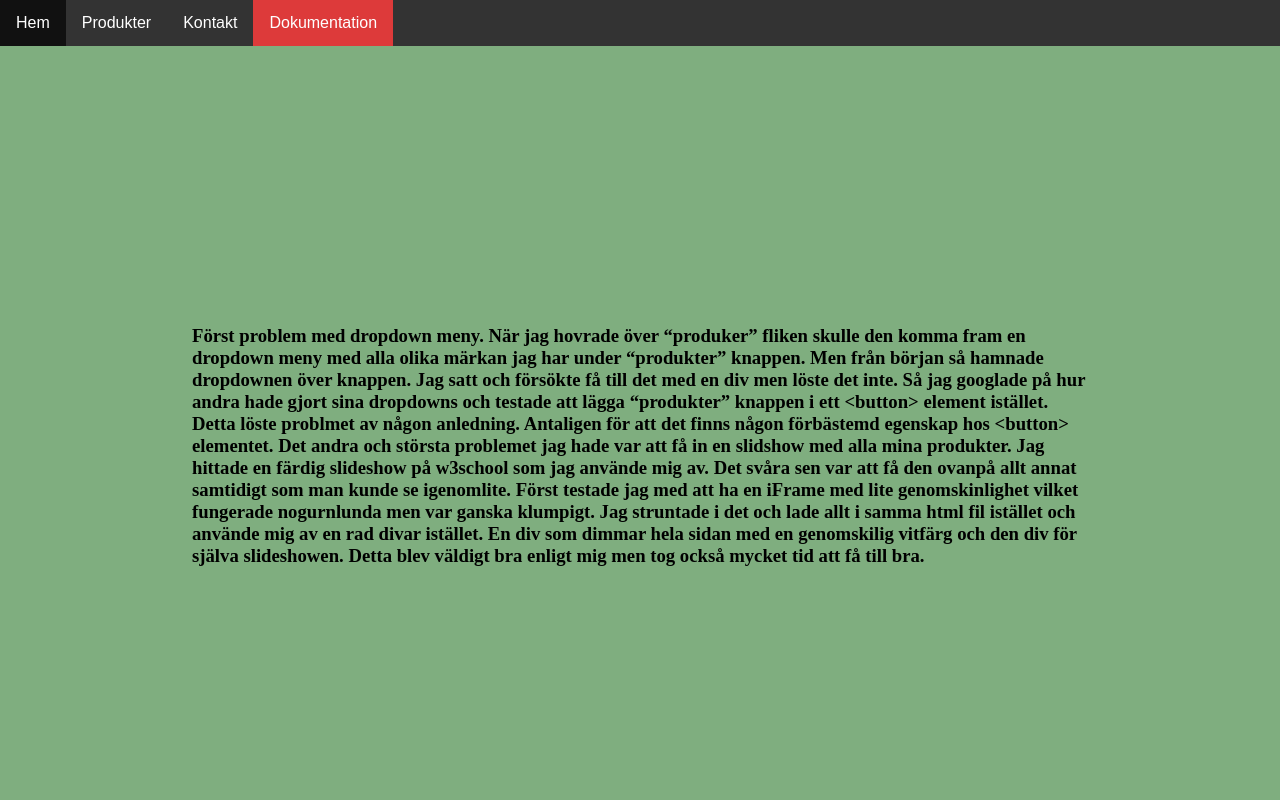
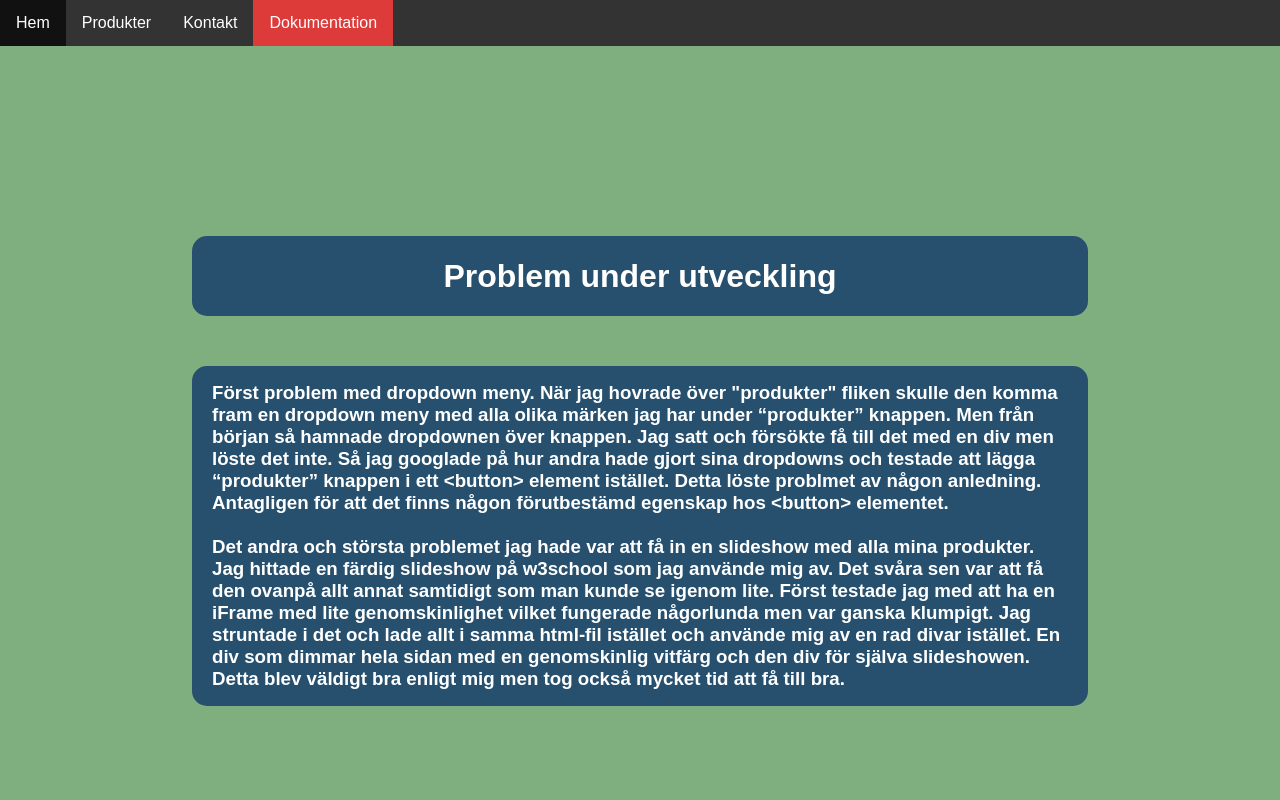
Before and after one commit to snottra/uppgift-2, a plain HTML site: page Dokumentation/documentation.html in a window 1280 px wide. Shown: the top 800 px of the page. Drawn offline with Linux system fonts and the light colour scheme.

Commit message:
dokumentation fix

```diff
--- a/Dokumentation/documentation.html
+++ b/Dokumentation/documentation.html
@@ -28,22 +28,29 @@
     </nav>
 
     <div class="page_container">
+        <div class="title">
+            <h1>Problem under utveckling</h1>
+        </div>
         <div class="description">
             <h3>
-                Först problem med dropdown meny. När jag hovrade över “produker” fliken skulle den komma fram en
-                dropdown meny med alla olika märkan jag har under “produkter” knappen. Men från början så hamnade
+                Först problem med dropdown meny. När jag hovrade över "produkter" fliken skulle den komma fram en
+                dropdown meny med alla olika märken jag har under “produkter” knappen. Men från början så hamnade
                 dropdownen över knappen. Jag satt och försökte få till det med en div men löste det inte. Så jag
-                googlade på hur andra hade gjort sina dropdowns och testade att lägga “produkter” knappen i ett &lt;button&gt;
-                    element istället. Detta löste problmet av någon anledning. Antaligen för att det finns någon
-                    förbästemd egenskap hos &lt;button&gt; elementet.
+                googlade på hur andra hade gjort sina dropdowns och testade att lägga “produkter” knappen i ett
+                &lt;button&gt; element istället. Detta löste problmet av någon anledning. Antagligen för att det finns
+                någon förutbestämd egenskap hos &lt;button&gt; elementet.
+                <br>
+                <br>
+                Det andra och största problemet jag hade var att få in en slideshow med alla mina produkter. Jag hittade
+                en färdig slideshow på w3school som jag använde mig av. Det svåra sen var att få den ovanpå allt annat
+                samtidigt som man kunde se igenom lite. Först testade jag med att ha en iFrame med lite genomskinlighet
+                vilket fungerade någorlunda men var ganska klumpigt. Jag struntade i det och lade allt i samma html-fil
+                istället och använde mig av en rad divar istället. En div som dimmar hela sidan med en genomskinlig
+                vitfärg och den div för själva slideshowen. Detta blev väldigt bra enligt mig men tog också mycket tid
+                att få till bra.
 
-                        Det andra och största problemet jag hade var att få in en slidshow med alla mina produkter. Jag
-                        hittade en färdig slideshow på w3school som jag använde mig av. Det svåra sen var att få den
-                        ovanpå allt annat samtidigt som man kunde se igenomlite. Först testade jag med att ha en iFrame
-                        med lite genomskinlighet vilket fungerade nogurnlunda men var ganska klumpigt. Jag struntade i
-                        det och lade allt i samma html fil istället och använde mig av en rad divar istället. En div som
-                        dimmar hela sidan med en genomskilig vitfärg och den div för själva slideshowen. Detta blev
-                        väldigt bra enligt mig men tog också mycket tid att få till bra.
+
+
             </h3>
         </div>
     </div>
--- a/Dokumentation/style.css
+++ b/Dokumentation/style.css
@@ -33,6 +33,14 @@ li a {
 
 }
 
+.description {
+  margin-top: 50px;
+  background-color: #27506e;
+  border-radius: 15px;
+
+  padding: 8px 10px;
+
+}
 
 
 li a:hover {
@@ -99,7 +107,7 @@ li a:hover {
 
 .title {
 
-  margin-top: 100px;
+  margin-top: 50px;
   background-color: #27506e;
   border-radius: 15px;
 
@@ -147,3 +155,11 @@ footer {
 p {
   margin: auto;
 }
+
+
+h3 {
+  color: white;
+  font-family: sans-serif;
+  margin: 0;
+  padding: 8px 10px;
+}
```
